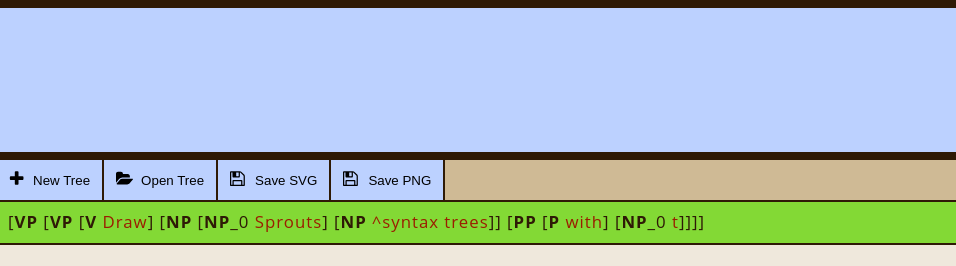
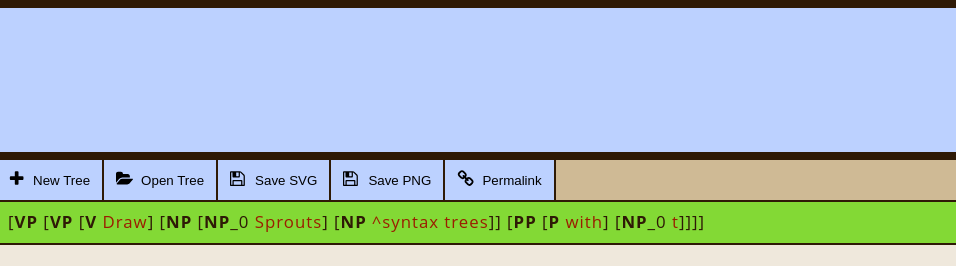
Before and after one commit to danrouse/sprouts-vanilla, a website: page app/index.html in a window 1280 px wide. Shown: the top 266 px of the page, 324-1280 px from the left. Drawn offline with nearby package versions, Linux system fonts and the light colour scheme; files that its build step writes are made by us from their sources.

Commit message:
permalink button (closes #8)

```diff
--- a/app/index.html
+++ b/app/index.html
@@ -153,6 +153,9 @@
                 <button data-action="savePNG">
                     <svg class="icon"><use xlink:href="#icon-save" /></svg>
                     Save PNG</button>
+                <a href="#" id="sprouts-permalink"><button>
+                    <svg class="icon"><use xlink:href="#icon-link" /></svg>
+                    Permalink</button></a>
             </nav>
 
             <p class="sprouts-text" id="sprouts-text" contenteditable="true" tabindex="0"></p>
--- a/app/scripts/UserInterface.js
+++ b/app/scripts/UserInterface.js
@@ -365,6 +365,7 @@ UserInterface.prototype = {
 
         // update hash string
         window.history.replaceState(text, null, '#' + text);
+        document.getElementById('sprouts-permalink').href = '#' + text;
 
         // bind UI events
         _listen(svg, 'click', this.handleSVGClick.bind(this));
```
